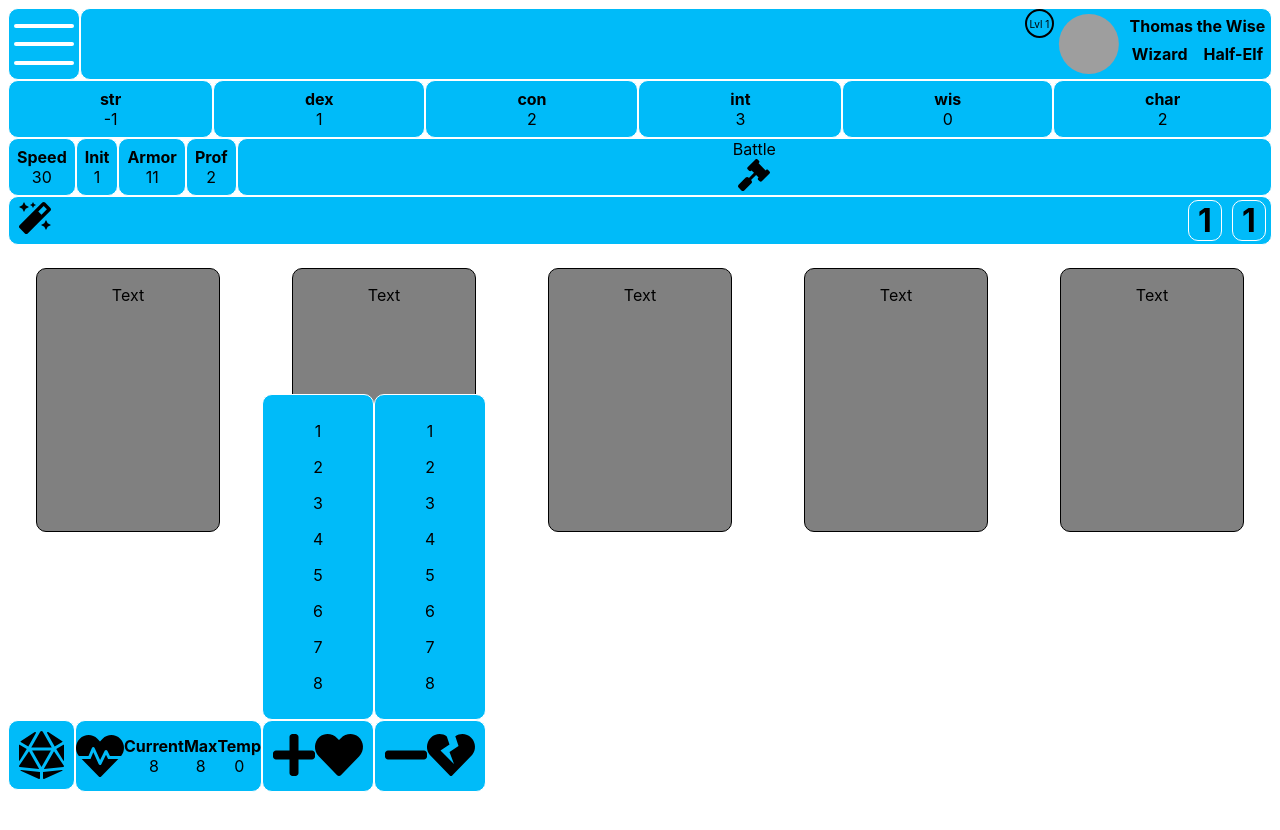
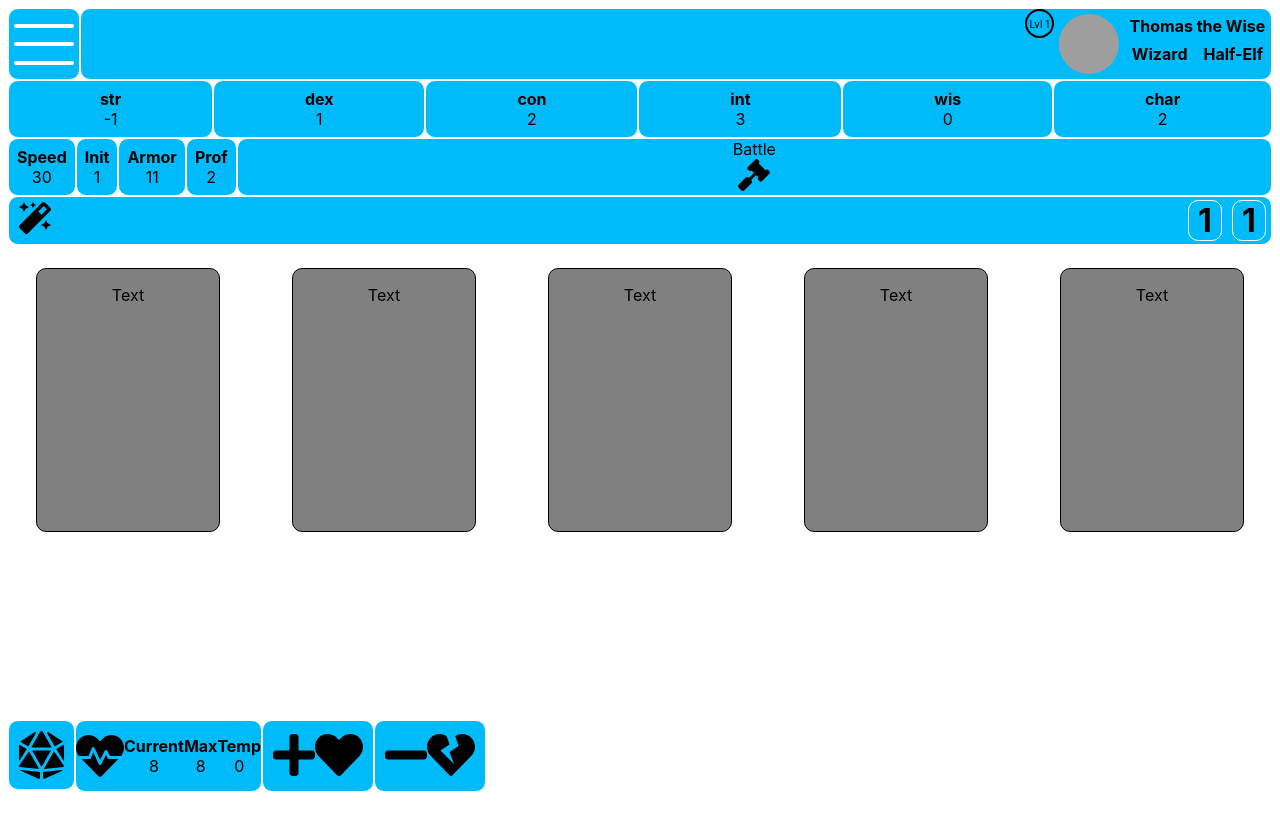
Before and after one commit to trtincher/Project4-Frontend, a React (Create React App) app in the folder familiar-app-client/: page /dashboard in a window 1280 px wide. Shown: the top 830 px of the page. Built offline with nearby package versions, Linux system fonts and the light colour scheme; grey boxes are pictures that could not be loaded.

Commit message:
added show hide on hp ranges

```diff
--- a/familiar-app-client/src/Components/Dashboard/DashFoot/DashFoot.jsx
+++ b/familiar-app-client/src/Components/Dashboard/DashFoot/DashFoot.jsx
@@ -18,15 +18,18 @@ const RowOne = styled.div`display: flex;`;
 const RowTwo = styled.div`display: flex;`;
 
 function DashFoot() {
+	const [ isPlus, setIsPlus ] = useState(false);
+	const [ isMin, setIsMin ] = useState(false);
+
 	return (
 		<Container>
 			<RowOne>
-				<HpCalc />
+				<HpCalc isPlus={isPlus} isMin={isMin} />
 			</RowOne>
 			<RowTwo>
 				<DiceIcon />
 				<HpDisplay />
-				<HpButtons />
+				<HpButtons isPlus={isPlus} setIsPlus={setIsPlus} isMin={isMin} setIsMin={setIsMin} />
 			</RowTwo>
 		</Container>
 	);
--- a/familiar-app-client/src/Components/Dashboard/DashFoot/HpCalc/HpButtons.jsx
+++ b/familiar-app-client/src/Components/Dashboard/DashFoot/HpCalc/HpButtons.jsx
@@ -29,16 +29,22 @@ const minus = <FontAwesomeIcon icon={faMinus} size="3x" />;
 const solidHeart = <FontAwesomeIcon icon={faHeart} size="3x" />;
 const brokenHeart = <FontAwesomeIcon icon={faHeartBroken} size="3x" />;
 
-const handlePlusClick = () => {};
+function HpButtons({ isPlus, setIsPlus, isMin, setIsMin }) {
+	const handlePlusClick = () => {
+		setIsPlus(!isPlus);
+	};
 
-function HpButtons() {
+	const handleMinClick = () => {
+		setIsMin(!isMin);
+	};
+
 	return (
 		<Container>
 			<Unit onClick={handlePlusClick}>
 				<PlusIcon>{plus}</PlusIcon>
 				<SolidHeartIcon>{solidHeart}</SolidHeartIcon>
 			</Unit>
-			<Unit>
+			<Unit onClick={handleMinClick}>
 				<MinusIcon>{minus}</MinusIcon>
 				<BrokenHeartIcon>{brokenHeart}</BrokenHeartIcon>
 			</Unit>
--- a/familiar-app-client/src/Components/Dashboard/DashFoot/HpCalc/HpCalc.jsx
+++ b/familiar-app-client/src/Components/Dashboard/DashFoot/HpCalc/HpCalc.jsx
@@ -16,7 +16,9 @@ const Unit = styled.div`
 	width: 90px;
 `;
 
-function HpCalc() {
+const InvisibleUnit = styled.div`width: 110px;`;
+
+function HpCalc({ isPlus, isMin }) {
 	const { activeCharacter, setActiveCharacter } = useContext(DataContext);
 	const [ currentRange, setCurrentRange ] = useState([]);
 	const [ maxRange, setMaxRange ] = useState([]);
@@ -55,8 +57,8 @@ function HpCalc() {
 
 	return (
 		<Container>
-			<Unit>{maxRange}</Unit>
-			<Unit>{currentRange}</Unit>
+			{isPlus ? <Unit>{maxRange}</Unit> : <InvisibleUnit />}
+			{isMin ? <Unit>{currentRange}</Unit> : <InvisibleUnit />}
 		</Container>
 	);
 }
```
